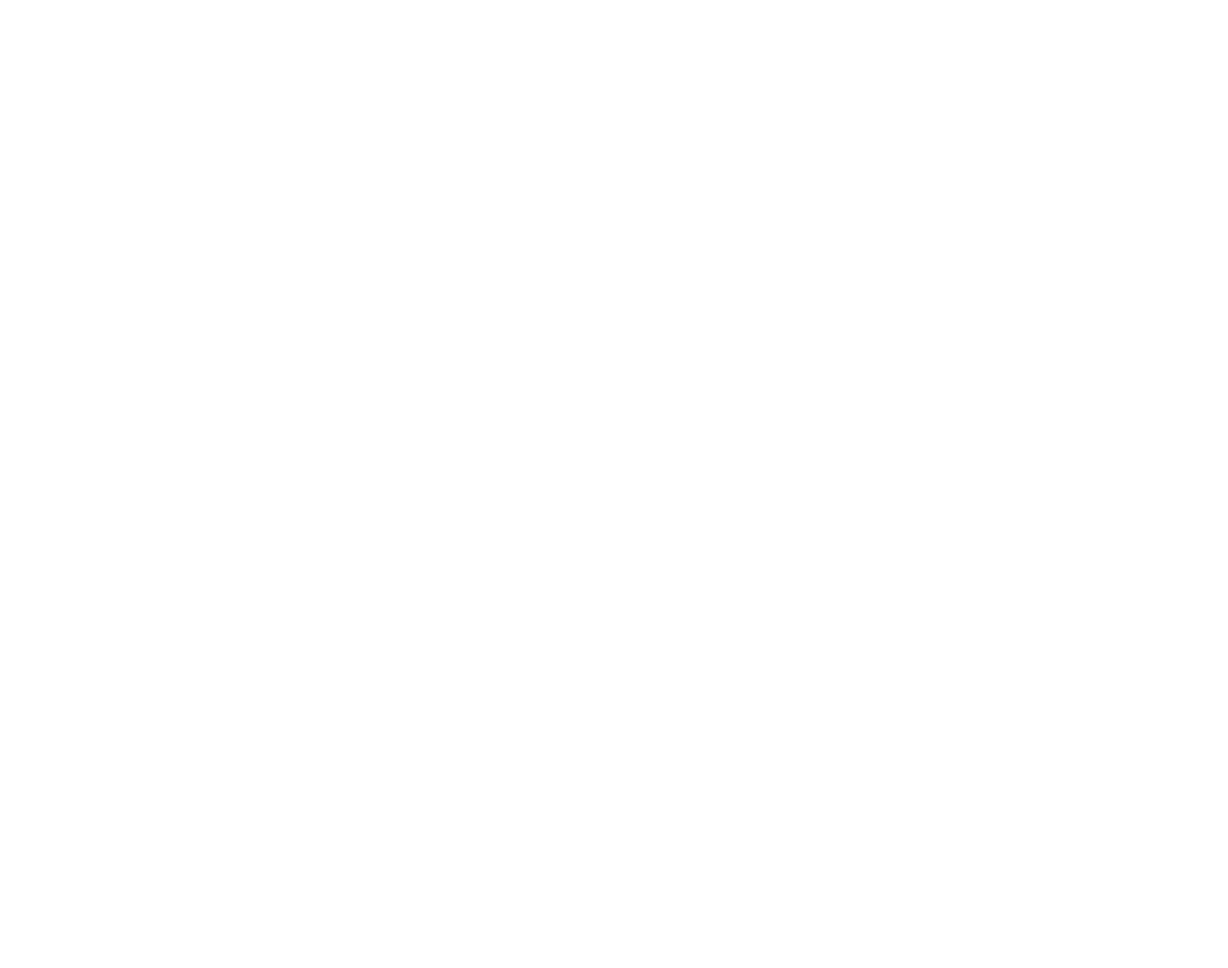
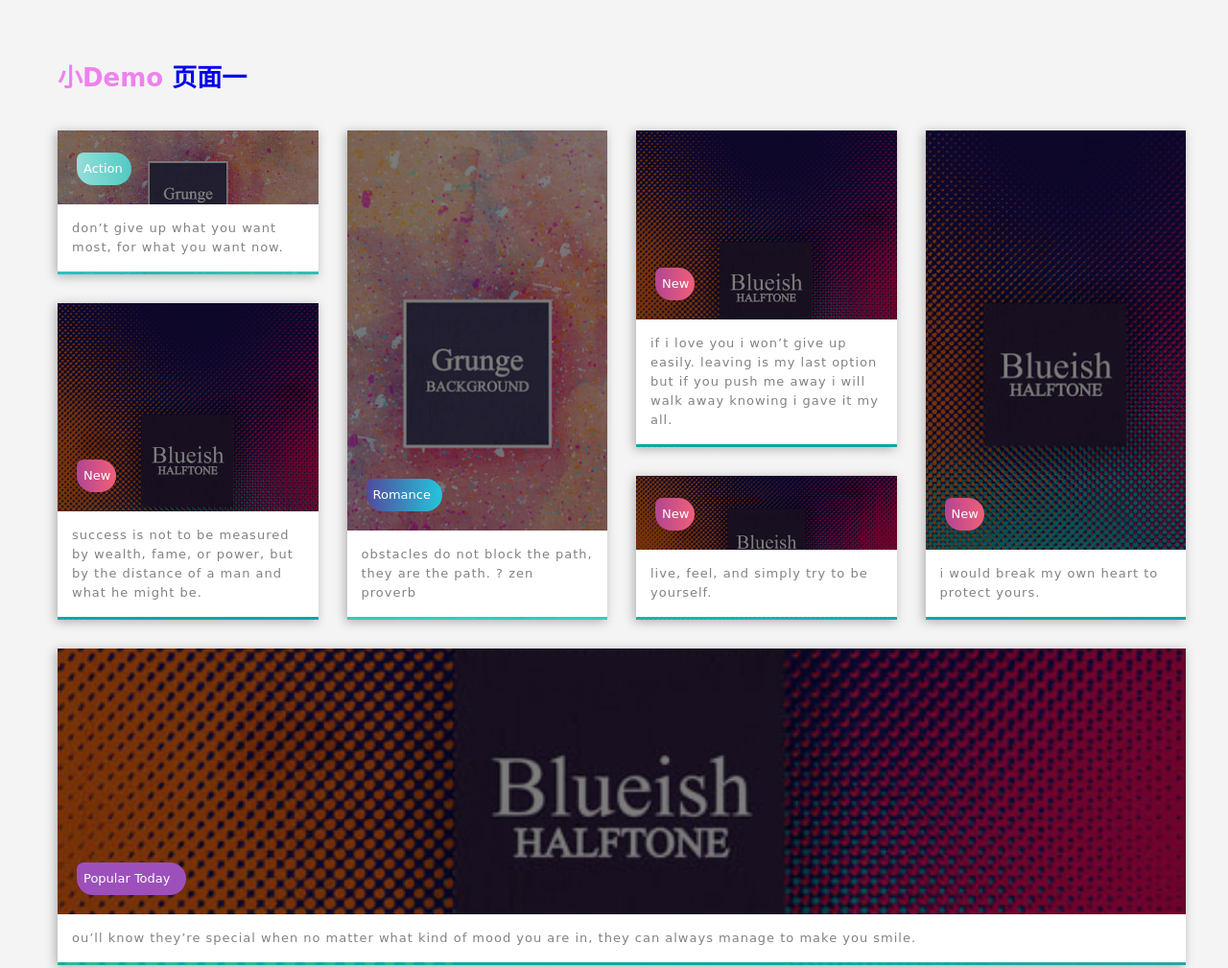
Before and after one commit to chiseled/Demo-2, a plain HTML site: page index.html in a window 1280 px wide. Shown: the top 1009 px of the page at 96% size. Before the commit the page ends 800 px from the top, so only its background shows below. Drawn offline with Linux system fonts and the light colour scheme.

Commit message:
测试0.2

```diff
--- /dev/null
+++ b/dist/index.css
@@ -0,0 +1,216 @@
+@import url("https://fonts.googleapis.com/css?family=Arvo");
+body,
+html {
+    display: -webkit-box;
+    display: -ms-flexbox;
+    display: flex;
+    -webkit-box-pack: center;
+    -ms-flex-pack: center;
+    justify-content: center;
+    -webkit-box-align: center;
+    -ms-flex-align: center;
+    align-items: center;
+    position: relative;
+    width: 100%;
+    height: 100%;
+    background: #f5f4f4;
+    font-size: 13px;
+    font-family: "Comfortaa", cursive;
+}
+
+a {
+    text-decoration: none;
+}
+
+@supports (display: grid) {
+    body,
+    html {
+        display: block;
+    }
+}
+
+@supports (display: grid) {
+    .message {
+        display: none;
+    }
+}
+
+.section {
+    display: none;
+    padding: 2rem;
+}
+
+@media screen and (min-width: 768px) {
+    .section {
+        padding: 4rem;
+    }
+}
+
+@supports (display: grid) {
+    .section {
+        display: block;
+    }
+}
+
+h1 {
+    color: violet;
+    font-size: 2rem;
+    margin: 0 0 1.5em;
+}
+
+.grid {
+    display: grid;
+    grid-gap: 30px;
+    /* Change minmax px or fr to change the card sizes	*/
+    grid-template-columns: repeat(auto-fit, minmax(265px, 1fr));
+    grid-auto-rows: 150px;
+    grid-auto-flow: row dense;
+    line-height: 20px;
+}
+/* Items  */
+.item {
+    position: relative;
+    display: -webkit-box;
+    display: -ms-flexbox;
+    display: flex;
+    -webkit-box-orient: vertical;
+    -webkit-box-direction: normal;
+    -ms-flex-direction: column;
+    flex-direction: column;
+    -webkit-box-pack: end;
+    -ms-flex-pack: end;
+    justify-content: flex-end;
+    -webkit-box-sizing: border-box;
+    box-sizing: border-box;
+    background: #0c9a9a;
+    color: #fff;
+    grid-column-start: auto;
+    grid-row-start: auto;
+    color: #fff;
+}
+.item {
+    background: url("../src/1.jpg");
+    background-size: cover;
+    background-position: center;
+    -webkit-box-shadow: -2px 2px 10px 0px rgba(68, 68, 68, 0.4);
+    box-shadow: -2px 2px 10px 0px rgba(68, 68, 68, 0.4);
+    -webkit-transition: -webkit-transform 0.3s ease-in-out;
+    transition: -webkit-transform 0.3s ease-in-out;
+    transition: transform 0.3s ease-in-out;
+    transition: transform 0.3s ease-in-out, -webkit-transform 0.3s ease-in-out;
+    cursor: pointer;
+    counter-increment: item-counter;
+    border-bottom: 3px solid rgba(2, 204, 186, 0.8);
+}
+/* End item */
+
+/* categories || Examples Action, Romance, New, And Popular Today */
+span {
+    width: 10%;
+    margin: 20px;
+    z-index: 10;
+    padding: 7px;
+    background: -webkit-linear-gradient(to right, #b24592, #f15f79);
+    background: linear-gradient(to right, #b24592, #f15f79);
+    border-radius: 50px 120px 120px;
+}
+
+.popular {
+    width: 100px;
+    margin: 20px;
+    z-index: 10;
+    padding: 7px;
+    background: #9d50bb;
+    background: -webkit-linear-gradient(to right, #6e48aa, #9d50bb);
+    border-radius: 50px 120px 120px;
+}
+.action {
+    width: 16%;
+    margin: 20px;
+    z-index: 10;
+    padding: 7px;
+    background: #50c9c3;
+    background: -webkit-linear-gradient(to right, #96deda, #50c9c3);
+    background: linear-gradient(to right, #96deda, #50c9c3);
+}
+.romance {
+    width: 24%;
+    margin: 20px;
+    z-index: 10;
+    padding: 7px;
+    background: #24c6dc;
+    background: -webkit-linear-gradient(to right, #514a9d, #24c6dc);
+    background: linear-gradient(to right, #514a9d, #24c6dc);
+}
+/* End Categories */
+.item:nth-of-type(3n) {
+    background-image: url("../src/2.jpg");
+}
+
+.item:nth-of-type(4n) {
+    background-image: url("../src/2.jpg");
+}
+
+.item:nth-of-type(5n) {
+    background-image: url("../src/2.jpg");
+}
+
+.item:nth-of-type(6n) {
+    background-image: url("../src/2.jpg");
+}
+
+.item:after {
+    content: "";
+    position: absolute;
+    width: 100%;
+    height: 100%;
+    background-color: black;
+    opacity: 0.5;
+    -webkit-transition: opacity 0.3s ease-in-out;
+    transition: opacity 0.3s ease-in-out;
+}
+
+.item:hover {
+    -webkit-transform: scale(1.05);
+    transform: scale(1.05);
+}
+
+.item:hover:after {
+    opacity: 0;
+}
+
+.item--medium {
+    grid-row-end: span 2;
+}
+
+.item--large {
+    grid-row-end: span 3;
+}
+
+.item--full {
+    grid-column-end: auto;
+}
+
+@media screen and (min-width: 768px) {
+    .item--full {
+        grid-column: 1/-1;
+        grid-row-end: span 2;
+    }
+}
+
+.item__details {
+    position: relative;
+    z-index: 1;
+    padding: 15px;
+    background: #fff;
+    text-transform: lowercase;
+    letter-spacing: 1px;
+    color: #828282;
+}
+
+.item__details:before {
+    font-weight: bold;
+    font-size: 1.1rem;
+    padding-right: 0.5em;
+    color: #444;
+}
--- a/index.html
+++ b/index.html
@@ -1,7 +1,7 @@
 <!--
  * @Author: your name
  * @Date: 2020-04-14 11:25:45
- * @LastEditTime: 2020-04-14 11:26:38
+ * @LastEditTime: 2020-04-14 12:10:14
  * @LastEditors: Please set LastEditors
  * @Description: In User Settings Edit
  * @FilePath: \git\Demo-2\index.html
@@ -14,10 +14,115 @@
     <meta name="viewport" content="width=device-width, initial-scale=1.0">
     <title>页面二</title>
     <link rel="icon" href="./src/骷髅.png">
+    <link rel="stylesheet" href="./dist/index.css">
 </head>
 
 <body>
-
+    <!-- 模块 -->
+    <section class="section">
+        <h1>
+            小Demo
+            <a href="https://chiseled.github.io/Demo-1/">页面一</a>
+        </h1>
+        <div class="grid">
+            <div class="item">
+                <span class="action">Action</span>
+                <div class="item__details">
+                    Don’t give up what you want most, for what you want now.
+                </div>
+            </div>
+            <div class="item item--large">
+                <span class="romance">Romance</span>
+                <div class="item__details">
+                    Obstacles do not block the path, they are the path. ? Zen Proverb
+                </div>
+            </div>
+            <div class="item item--medium">
+                <span>New</span>
+                <div class="item__details">
+                    If I love you I won’t give up easily. Leaving is my last option but if you push me away I will walk
+                    away
+                    knowing I gave it my all.
+                </div>
+            </div>
+            <div class="item item--large">
+                <span>New</span>
+                <div class="item__details">
+                    I would break my own heart to protect yours.
+                </div>
+            </div>
+            <div class="item item--full">
+                <span class="popular">Popular Today</span>
+                <div class="item__details">
+                    ou’ll know they’re special when no matter what kind of mood you are in, they can always manage to
+                    make you
+                    smile.
+                </div>
+            </div>
+            <div class="item item--medium">
+                <span>New</span>
+                <div class="item__details">
+                    Success is not to be measured by wealth, fame, or power, but by the distance of a man and what he
+                    might be.
+                </div>
+            </div>
+            <div class="item item--large">
+                <span>New</span>
+                <div class="item__details">
+                    If we change our mind, we change our body, our health, our wealth and our relationships.
+                </div>
+            </div>
+            <div class="item">
+                <span>New</span>
+                <div class="item__details">
+                    Live, feel, and simply try to be yourself.
+                </div>
+            </div>
+            <div class="item item--medium">
+                <span>New</span>
+                <div class="item__details">
+                    Frame every so-called disaster with these words: ‘In five years will this matter?’ ? Regina Brett
+                </div>
+            </div>
+            <div class="item item--large">
+                <span>New</span>
+                <div class="item__details">
+                    Pain is not to remember, but to dare to examine.
+                </div>
+            </div>
+            <div class="item">
+                <span>New</span>
+                <div class="item__details">
+                    We are all broken, that’s how the light gets in. ? Ernest Hemingway
+                </div>
+            </div>
+            <div class="item item--medium">
+                <span>New</span>
+                <div class="item__details">
+                    You can’t start the next chapter of your life if you keep re-reading the last one.
+                </div>
+            </div>
+            <div class="item item--medium">
+                <span>New</span>
+                <div class="item__details">
+                    Yesterday I was clever, so I wanted to change the world. Today I am wise, so I am changing myself. ?
+                    Rumi
+                </div>
+            </div>
+            <div class="item item--large">
+                <span>New</span>
+                <div class="item__details">
+                    We cannot erase the past, but we can accept it as history. ? Gary Chapman
+                </div>
+            </div>
+            <div class="item">
+                <span>New</span>
+                <div class="item__details">
+                    Never suppress a generous thought. ? Camilla Kimball
+                </div>
+            </div>
+        </div>
+    </section>
 </body>
 
 </html>
```
Also changed, not shown: src/1.jpg (added), src/2.jpg (added).
